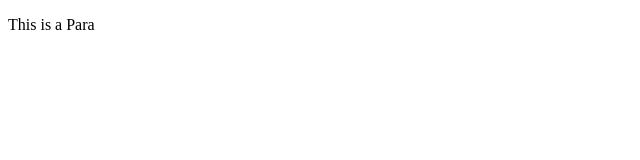
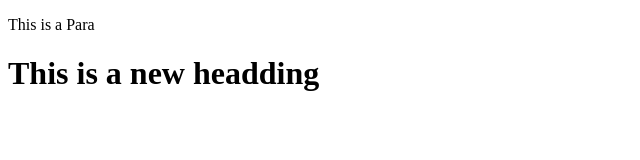
Before and after one commit to Akash504-ai/Localrepooo, a plain HTML site: page index.html in a window 1280 px wide. Shown: the whole page, without its empty margins (0-640 px from the left). Drawn offline with Linux system fonts and the light colour scheme.

Commit message:
Add new feature

```diff
--- a/index.html
+++ b/index.html
@@ -7,5 +7,6 @@
 </head>
 <body>
   <p>This is a Para</p>
+  <h1>This is a new headding</h1>
 </body>
 </html>
```
